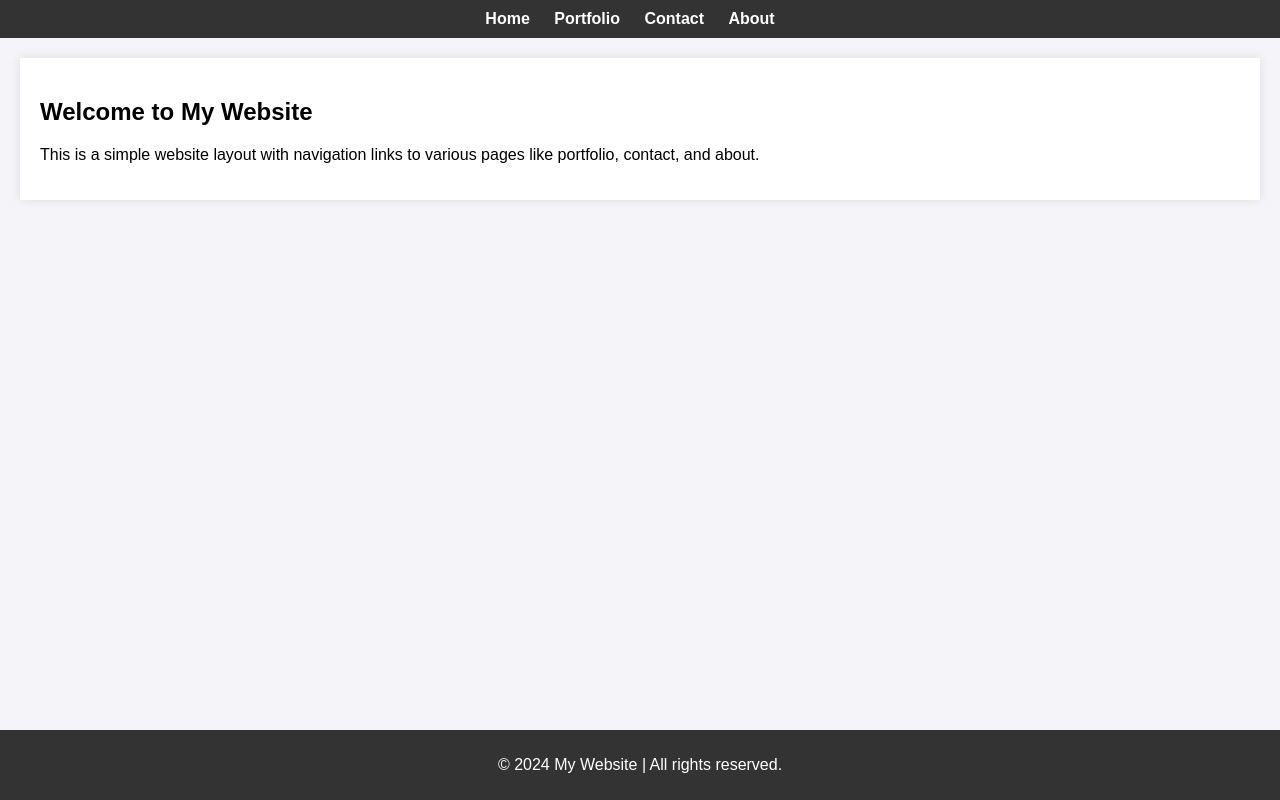
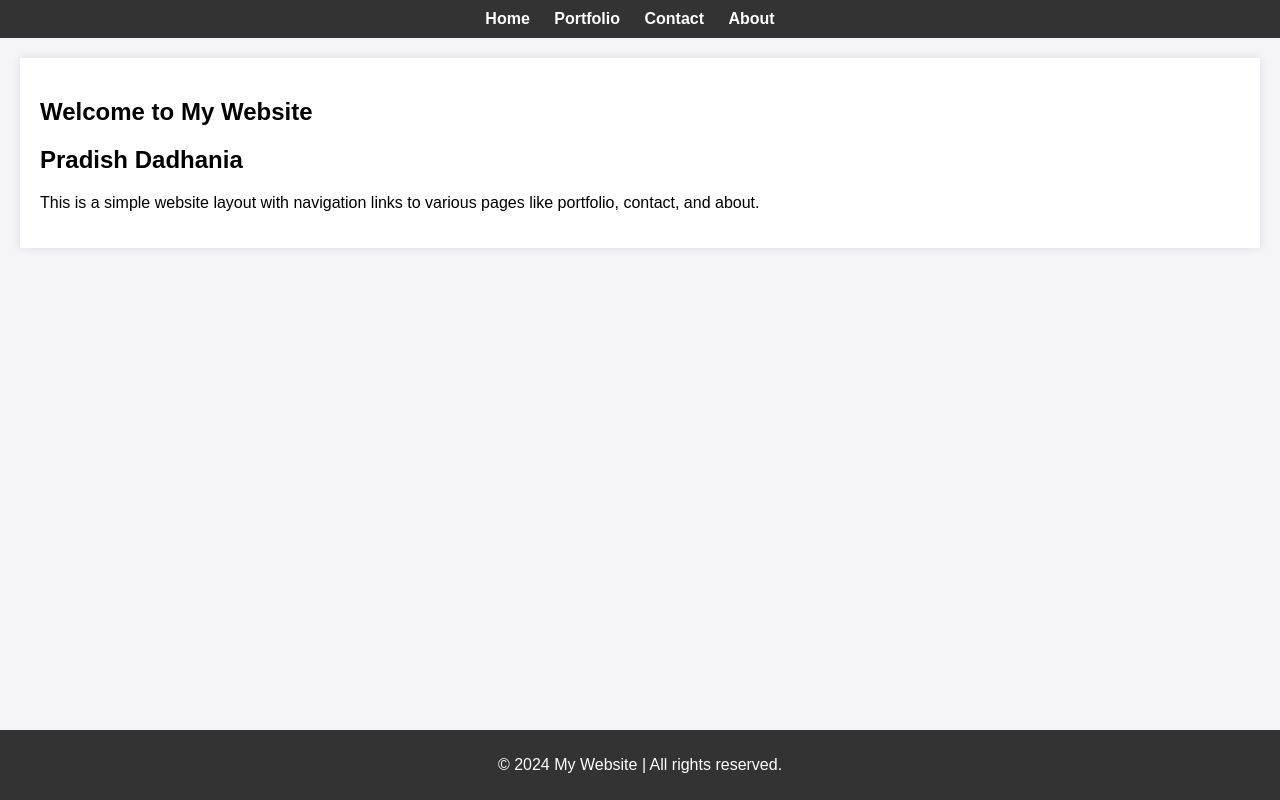
Before and after one commit to pradishdadhania/FDP_MERN, a plain HTML site: page index.html in a window 1280 px wide. Drawn offline with Linux system fonts and the light colour scheme.

Commit message:
add my name

```diff
--- a/index.html
+++ b/index.html
@@ -24,6 +24,7 @@
     <!-- Main content of the page -->
     <section>
         <h1>Welcome to My Website</h1>
+        <h1>Pradish Dadhania</h1>
         <p>This is a simple website layout with navigation links to various pages like portfolio, contact, and about.</p>
     </section>
 
```
Also changed, not shown: portfolio.html (+1 -0 lines).
